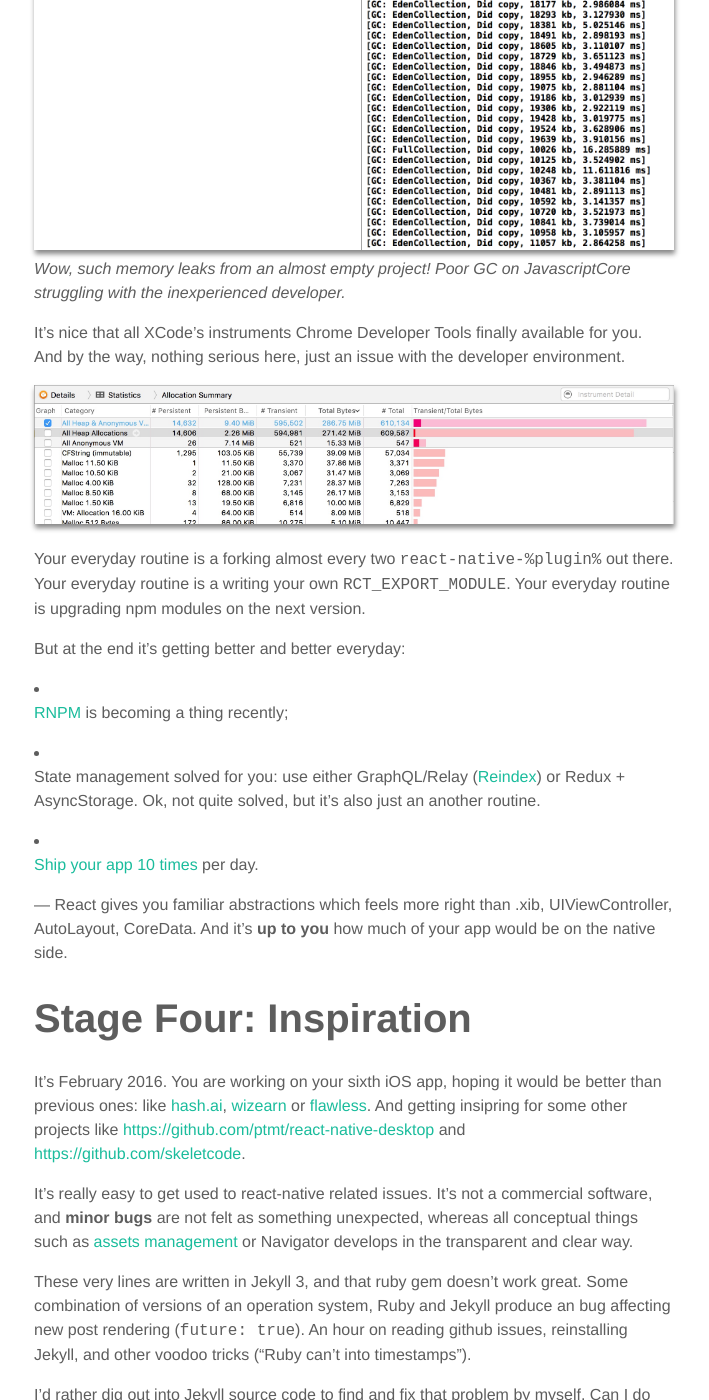
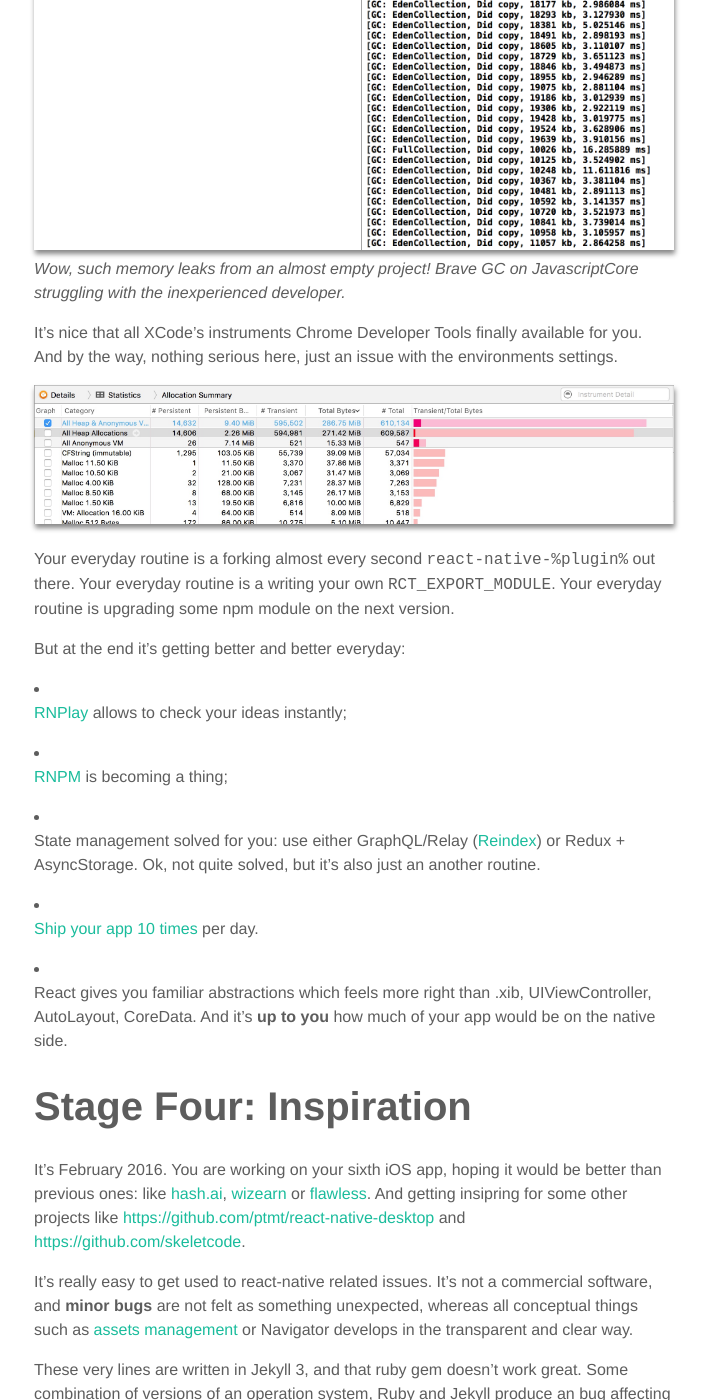
Before and after one commit to ptmt/ptmt.github.com, a Jekyll site: the page built from _posts/2016-02-21-react-native-one-year-later.md, in a window 1280 px wide and 1400 px high, scrolled down 3522 px. Shown: the whole window, without its empty margins (286-995 px from the left). Built offline with Jekyll 4.4.1, drawn with Linux system fonts in a browser that asks for light colours; nearby versions of some CDN libraries; some web fonts are replaced; comment, search, counter and statistics services are not loaded; some of the changed text lies outside the part shown.

Commit message:
markdown type, fix grammar

```diff
--- a/_posts/2016-02-21-react-native-one-year-later.md
+++ b/_posts/2016-02-21-react-native-one-year-later.md
@@ -57,31 +57,33 @@
 
 <img src="/images/2016/speak-1.jpg" alt="Speak screenshot" style="width: 200px;"/>
 
-So you profile, enforce pure components, cache reducers, whatever generic strategy for optimizing the React performance, and always have an option: writing a low-level Objective C.
+So you profile, enforce pure components, cache reducers, do whatever generic strategy for optimizing the React performance, and always have an option: writing a low-level Objective C.
 
 ![](/images/2016/speak-2.jpg)
 ![](/images/2016/speak-3.png)
-*Wow, such memory leaks from an almost empty project! Poor GC on JavascriptCore struggling with the
+*Wow, such memory leaks from an almost empty project! Brave GC on JavascriptCore struggling with the
 inexperienced developer.*
 
 It's nice that all XCode's instruments Chrome Developer Tools finally available for you.
-And by the way, nothing serious here, just an issue with the developer environment.
+And by the way, nothing serious here, just an issue with the environments settings.
 
 ![](/images/2016/speak-4.jpg)
 
-Your everyday routine is a forking almost every two `react-native-%plugin%` out there.
+Your everyday routine is a forking almost every second `react-native-%plugin%` out there.
 Your everyday routine is a writing your own `RCT_EXPORT_MODULE`.
-Your everyday routine is upgrading npm modules on the next version.
+Your everyday routine is upgrading some npm module on the next version.
 
 But at the end it's getting better and better everyday:
 
-- [RNPM](https://github.com/rnpm/rnpm) is becoming a thing recently;
+- [RNPlay](https://rnplay.org) allows to check your ideas instantly;
+
+- [RNPM](https://github.com/rnpm/rnpm) is becoming a thing;
 
 - State management solved for you: use either GraphQL/Relay ([Reindex](https://reindex.io)) or Redux + AsyncStorage. Ok, not quite solved, but it's also just an another routine.
 
 - [Ship your app 10 times](https://apphub.io) per day.
 
-— React gives you familiar abstractions which feels more right than .xib, UIViewController, AutoLayout, CoreData. And it's **up to you** how much of your app would be on the native side.
+- React gives you familiar abstractions which feels more right than .xib, UIViewController, AutoLayout, CoreData. And it's **up to you** how much of your app would be on the native side.
 
 # Stage Four: Inspiration
 
```
